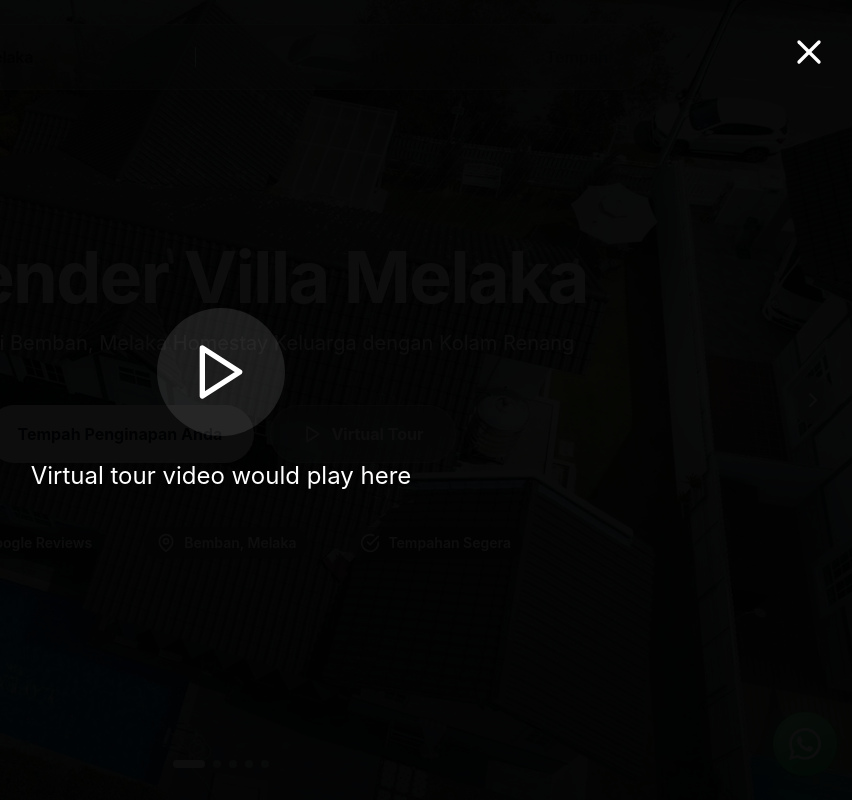
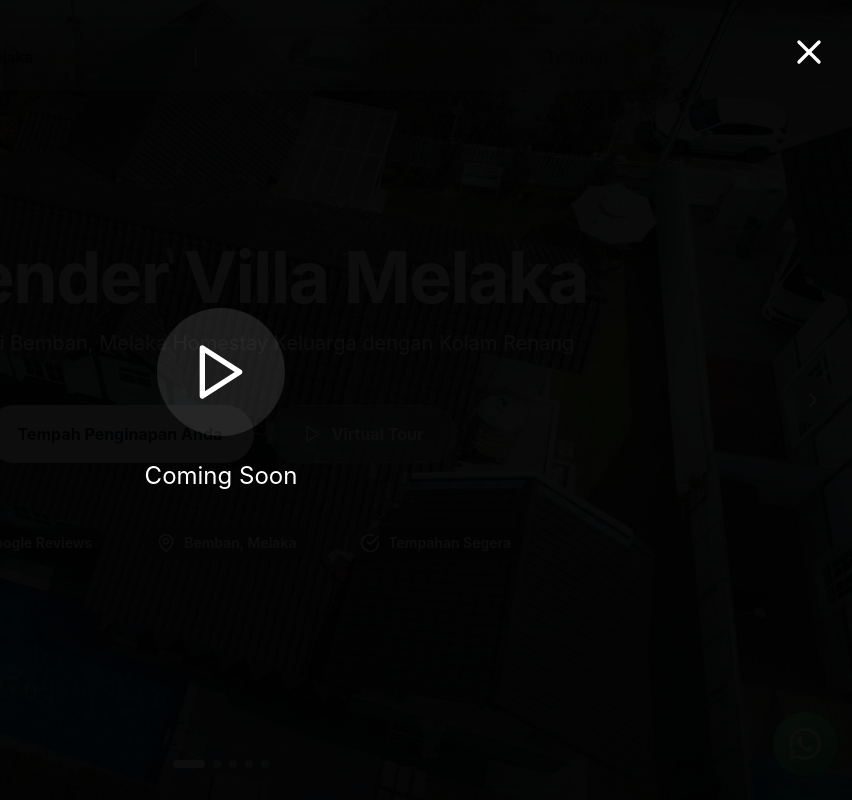
Before and after one commit to najmizulhusni/lavender-villa, a React (Vite) app: page / in a window 1280 px wide. Both pictures are taken after a click on the button "Virtual Tour". Shown: the top 800 px of the page, without its empty margins (419-1271 px from the left). Built offline with nearby package versions, Linux system fonts and the light colour scheme; no server answers; the database is empty.

Commit message:
Change virtual tour placeholder to Coming Soon

```diff
--- a/src/App.jsx
+++ b/src/App.jsx
@@ -1791,7 +1791,7 @@ Saya ingin membuat tempahan untuk Lavender Villa Melaka pada tarikh di atas. Sil
             <div className="w-32 h-32 bg-white/10 rounded-full flex items-center justify-center mx-auto mb-6">
               <Play className="w-16 h-16" />
             </div>
-            <p className="text-2xl">Virtual tour video would play here</p>
+            <p className="text-2xl">Coming Soon</p>
           </div>
         </div>
       )}
```
